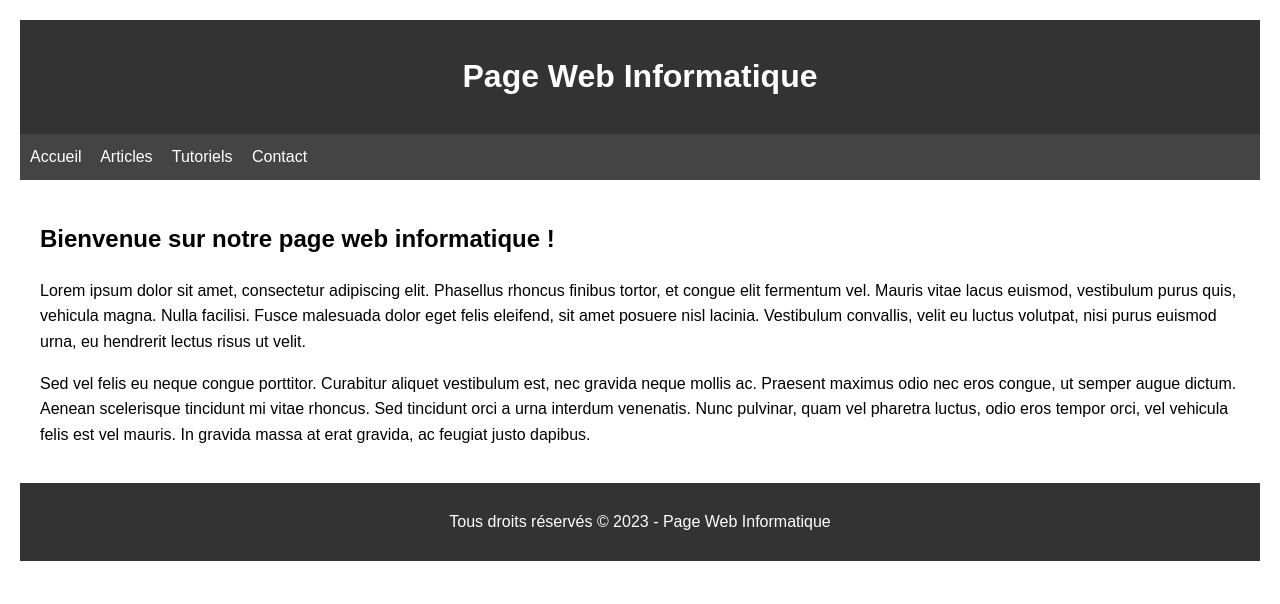
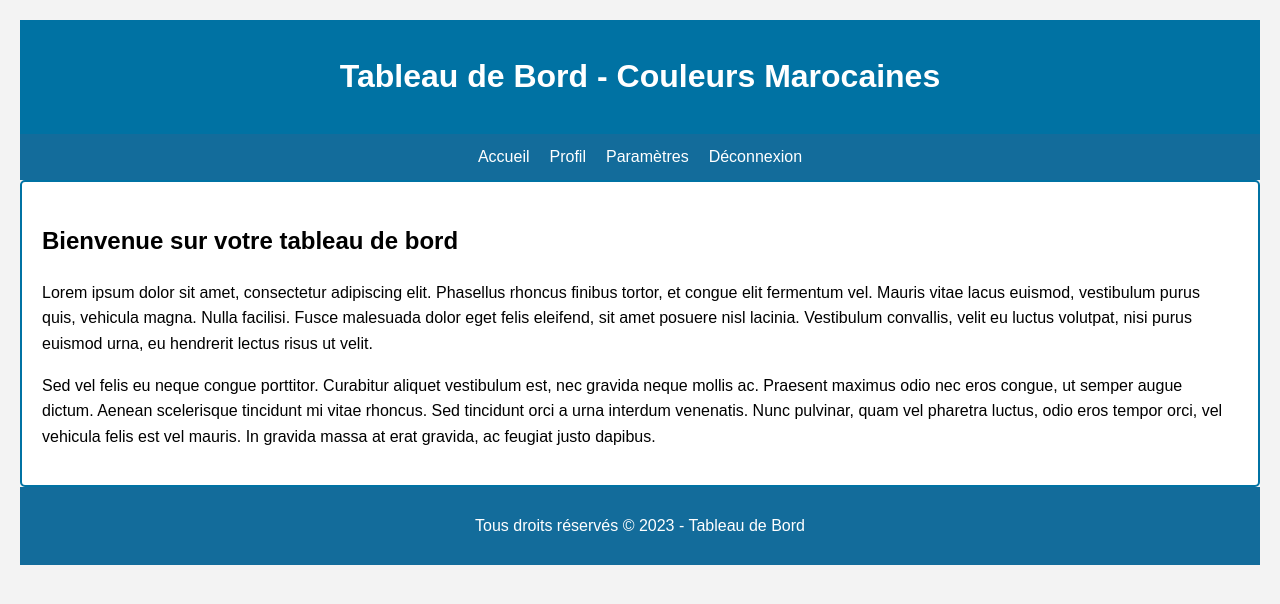
Before and after one commit to oumaimaelaajjal/oumaimaelaajjal.github.io, a plain HTML site: page index.html in a window 1280 px wide. Drawn offline with Linux system fonts and the light colour scheme.

Commit message:
Update index.html

```diff
--- a/index.html
+++ b/index.html
@@ -3,35 +3,41 @@
 <head>
     <meta charset="UTF-8">
     <meta name="viewport" content="width=device-width, initial-scale=1.0">
-    <title>Page Web Informatique</title>
+    <title>Tableau de Bord - Couleurs Marocaines</title>
     <style>
         body {
             font-family: Arial, sans-serif;
             line-height: 1.6;
             margin: 0;
             padding: 20px;
+            background-color: #f3f3f3;
         }
         header {
-            background-color: #333;
+            background-color: #0072a3;
             color: #fff;
             padding: 10px;
             text-align: center;
         }
         nav {
-            background-color: #444;
+            background-color: #136c9b;
             color: #fff;
             padding: 10px;
+            display: flex;
+            justify-content: center;
         }
         nav a {
             color: #fff;
             text-decoration: none;
-            margin-right: 15px;
+            margin: 0 10px;
         }
         main {
+            background-color: #fff;
             padding: 20px;
+            border: 2px solid #0072a3;
+            border-radius: 5px;
         }
         footer {
-            background-color: #333;
+            background-color: #136c9b;
             color: #fff;
             padding: 10px;
             text-align: center;
@@ -40,16 +46,16 @@
 </head>
 <body>
     <header>
-        <h1>Page Web Informatique</h1>
+        <h1>Tableau de Bord - Couleurs Marocaines</h1>
     </header>
     <nav>
         <a href="#">Accueil</a>
-        <a href="#">Articles</a>
-        <a href="#">Tutoriels</a>
-        <a href="#">Contact</a>
+        <a href="#">Profil</a>
+        <a href="#">Paramètres</a>
+        <a href="#">Déconnexion</a>
     </nav>
     <main>
-        <h2>Bienvenue sur notre page web informatique !</h2>
+        <h2>Bienvenue sur votre tableau de bord</h2>
         <p>
             Lorem ipsum dolor sit amet, consectetur adipiscing elit. Phasellus rhoncus finibus tortor, et congue elit fermentum vel.
             Mauris vitae lacus euismod, vestibulum purus quis, vehicula magna. Nulla facilisi. Fusce malesuada dolor eget felis eleifend,
@@ -63,7 +69,7 @@
         </p>
     </main>
     <footer>
-        <p>Tous droits réservés &copy; 2023 - Page Web Informatique</p>
+        <p>Tous droits réservés &copy; 2023 - Tableau de Bord</p>
     </footer>
 </body>
 </html>
```
